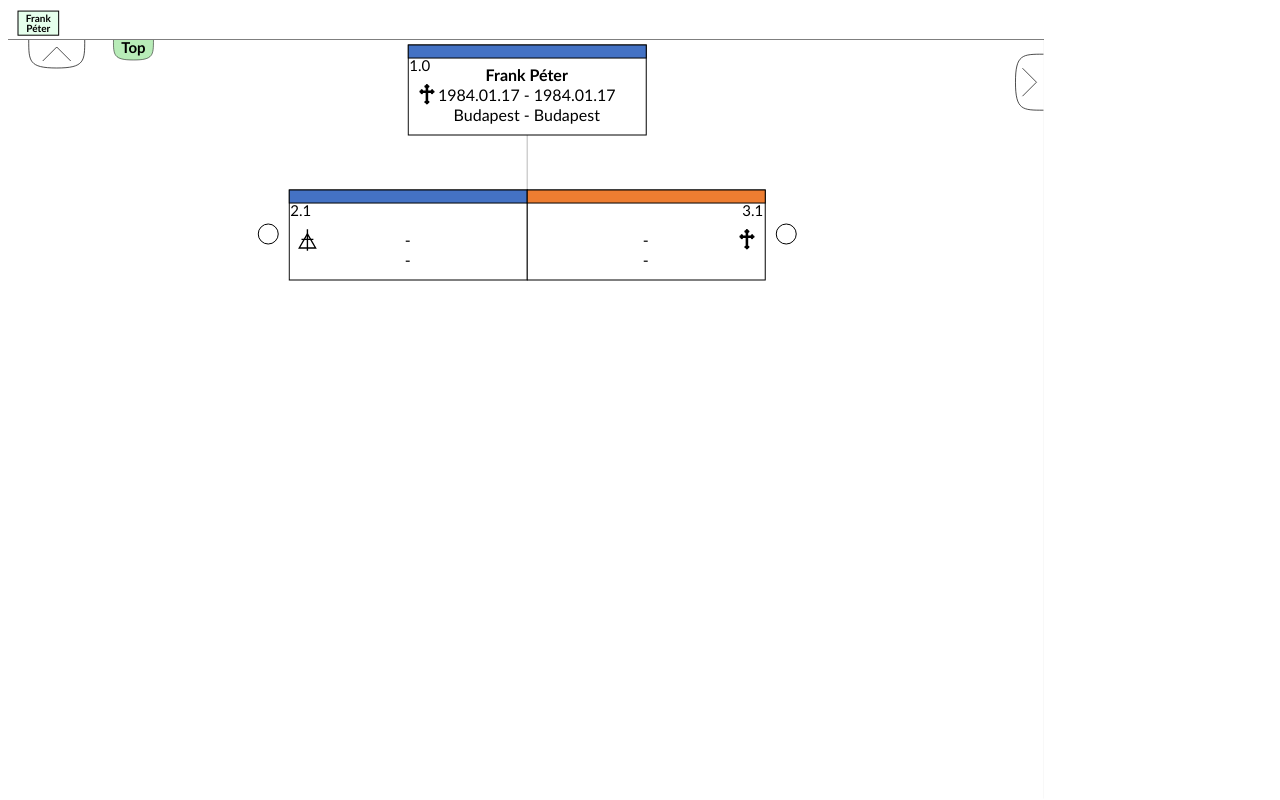
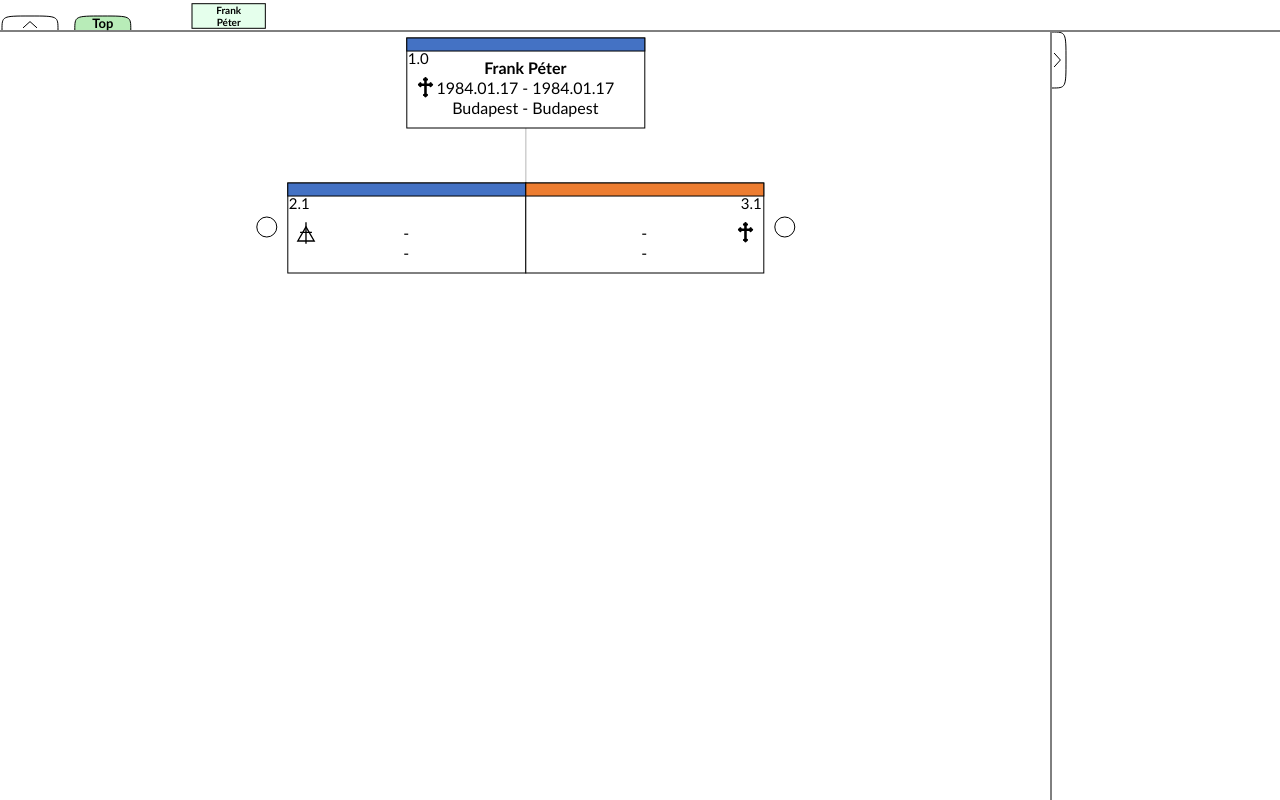
Before and after one commit to Methall/familytree, a plain HTML site: page index.html in a window 1280 px wide. Drawn offline with Linux system fonts and the light colour scheme.

Commit message:
new top and right svg methods

```diff
--- a/css/style.css
+++ b/css/style.css
@@ -7,6 +7,7 @@
 
 body {
   position:fixed; top:0; bottom:0; right:0; left:0;
+  margin:0;padding:0
 }
 
 .text {
@@ -22,7 +23,7 @@ body {
 }
 
 .top-container {
-  width: 25%;
+  width: 100%;
   height: 4%;
   background: white;
   white-space: nowrap;
@@ -30,7 +31,7 @@ body {
 }
 
 .right-container {
-  position:absolute; top: 40%; left: 100%;
+  position:absolute; top: 4%; left: 0%;
   height: 100%;
   width: 100%;
   background: white;
--- a/family_tree.js
+++ b/family_tree.js
@@ -35,9 +35,6 @@ function family_tree(family_tree_data,id,right_line_flag,top_line_flag) {
                 .attr("transform", event.transform)
         })
 
-        //body dimensions
-        var body_dim = d3.select("body").node().getBoundingClientRect()
-
         var main_svg = d3.select("#tree_area").append("svg")
             .attr("id", "main_svg")
             .attr("height", "100%")
@@ -54,29 +51,92 @@ function family_tree(family_tree_data,id,right_line_flag,top_line_flag) {
         right_info_svg_group = right_info_svg.append("g")
             .attr("id", "right_info_svg_group")
 
+        var top_svg = d3.select("#top_area").append("svg")
+            .attr("id", "top_svg")
+            .attr("height", "100%")
+            .attr("width", "100%")
+        top_svg_group = top_svg.append("g")
+            .attr("id", "top_svg_group")
+
         // Get main SVG attributes
         main_svg_dim = getDimensionAttr('main_svg')
         var root_node_init_position_x = (main_svg_dim.width / 2) - (node_width / 2)
         var root_node_init_position_y = first_node_y_offset
 
+        //top svg
+        function topLine(top_line_flag,right_line_flag) {
+            css_style_change(top_line_flag,right_line_flag)
+            d_button_path = round_button
+            if (top_line_flag) {
+                d_arrow_path = arrow_in
+            } else {
+                d_arrow_path = arrow_out
+            }
+            dimension = getDimensionAttr('top_svg')
+            var top_svg_sub_group = top_svg_group.append("g")
+                .attr('id', 'top_svg_sub_group')
+            top_svg_sub_group.append("line")
+                .attr('id', 'top_line')
+                .attr('x1', 0)
+                .attr('y1', dimension.height-1)
+                .attr('x2',  getDimensionAttr('top_svg').width)
+                .attr('y2', dimension.height-1)
+                .attr('stroke', 'black')
+            top_button_group = top_svg_sub_group.append("g")
+                .attr('id', 'top_button_group')
+                .on("click", top_button_click)
+            top_button_group.append('path')
+                .attr('id', 'round_button')
+                .attr('d', d_button_path)
+                .attr('fill', 'white')
+                .attr('stroke', 'black')
+                .attr('stroke-width', 1)
+            top_button_group.append('path')
+                .attr('id', 'arrow_in')
+                .attr('d', d_arrow_path)
+                .attr('fill', 'white')
+                .attr('stroke', 'black')
+                .attr('stroke-width', 1)
+            var top_line_x_actual = Number(d3.select('#top_line').attr("x"))
+            var button_width = getDimensionAttr('round_button').width
+            var top_line_y_actual = d3.select('#top_line').attr("y1")
+            d3.select('#top_button_group').attr('transform', 'translate('+(top_line_x_actual + 2 + button_width)+','+(top_line_y_actual-1)+') rotate(180)')
+            to_the_top_button_group = top_svg_sub_group.append("g")
+                .attr('id', 'to_the_top_button_group')
+                .on("click", to_the_top_button_click)
+            to_the_top_button_group.append('path')
+                .attr('id', 'to_the_top_button')
+                .attr('d', round_button)
+                .attr('fill', '#B8ECB8')
+                .attr('stroke', 'black')
+                .attr('stroke-width', 1)
+            d3.select('#to_the_top_button_group').attr('transform', 'translate('+ (top_line_x_actual + 2 + button_width * 2.3) +','+(top_line_y_actual-1)+') rotate(180)')
+            to_the_top_button_group.append('text')
+            .attr("id", "to_the_top_button_text")
+            .text("Top")
+            .attr('x', -28)
+            .attr('y', -2)
+            .attr('font-size', 13)
+            .attr('class', 'text')
+            .attr('font-weight', 700)
+            .attr('text-anchor', 'middle')
+            .style("cursor", "default")
+            d3.select('#to_the_top_button_text').attr('transform', 'translate(0,0) rotate(180)')
+
+            if (top_line_flag) {
                 d3.json("data/families.json").then(familiesData => {
-            var number_of_family = 6 //set minimum family number for decorative look
+                    var number_of_family = 15 //set minimum family number for decorative look
                     var top_rect_width = (getDimensionAttr('top_area').width / number_of_family) - 12
                     var top_rect_heigth = getDimensionAttr('top_area').height / 1.3
                     var font_size = 10
-            var firstname_text_y_coeff = 12
+                    var firstname_text_y_coeff = 22
 
-            var top_svg = d3.select("#top_area").append("svg")
-                .attr("id", "top_svg")
-                .attr("height", "100%")
-                .attr("width", "100%")
-
-            var rect = top_svg.selectAll()
+                    var rect = top_svg_sub_group.selectAll()
                         .data(familiesData)
                         .enter()
                         .append('g')
                     rect.append("rect")
-                .attr("id", "family_select_rect")
+                        .attr("id", d => {return "family_select_rect"+d.id})
                         .attr("width", top_rect_width)
                         .attr("height", top_rect_heigth)
                         .attr("fill", d => {
@@ -88,14 +148,14 @@ function family_tree(family_tree_data,id,right_line_flag,top_line_flag) {
                         })
                         .attr("stroke", "black")
                         .attr("stroke-width", 1)
-                .attr("x", (d,i) => 10 + (top_rect_width + 10) * i)
-                .attr("y", getDimensionAttr('top_area').y / 2.6)
+                        .attr("x", (d,i) => (getDimensionAttr('top_area').width * 0.15) + ((top_rect_width+10) * i))
+                        .attr("y", (d,i) => ((getDimensionAttr('top_area').height - getDimensionAttr("family_select_rect"+(i+1)+"").height) / 2))
                         .on("click", family_tree_button)
                     rect.append('text')
-                .attr("id", "family_select_surname_text")
+                        .attr("id", d => {return "family_select_surname_text"+d.id})
                         .text(d => {return split_name(d.name)[0]})
-                .attr('x', (d,i) => 10 + (top_rect_width + 10) * i + (top_rect_width / 2))
-                .attr('y', top_rect_heigth / 2 + 2)
+                        .attr('x', (d,i) => Number(d3.select("#family_select_rect"+(i+1)+"").attr("x")) + (top_rect_width / 2))
+                        .attr('y', (d,i) => getDimensionAttr("family_select_rect"+(i+1)+"").height / 2 + 2)
                         .attr('font-size', font_size)
                         .attr('class', 'text')
                         .attr('font-weight', 800)
@@ -103,10 +163,10 @@ function family_tree(family_tree_data,id,right_line_flag,top_line_flag) {
                         .style("cursor", "default")
                         .on("click", family_tree_button)
                     rect.append('text')
-                .attr("id", "family_select_first_text")
+                        .attr("id", d => {return "family_select_first_text"+d.id})
                         .text(d => {return split_name(d.name)[1]})
-                .attr('x', (d,i) => 10 + (top_rect_width + 10) * i + (top_rect_width / 2))
-                .attr('y', getDimensionAttr('family_select_surname_text').y + firstname_text_y_coeff)
+                        .attr('x', (d,i) => Number(d3.select("#family_select_rect"+(i+1)+"").attr("x")) + (top_rect_width / 2))
+                        .attr('y', (d,i) => getDimensionAttr("family_select_surname_text"+(i+1)+"").y + firstname_text_y_coeff)
                         .attr('font-size', font_size)
                         .attr('class', 'text')
                         .attr('font-weight', 800)
@@ -114,88 +174,30 @@ function family_tree(family_tree_data,id,right_line_flag,top_line_flag) {
                         .style("cursor", "default")
                         .on("click", family_tree_button)
                 })
-
-        //top line
-        function topLine(top_line_flag,right_line_flag) {
-            css_style_change(top_line_flag,right_line_flag)
-            if (top_line_flag) {
-                d_button_path = downup
-                d_arrow_path = downup_arrow
-            } else {
-                d_button_path = updown
-                d_arrow_path = updown_arrow
-            }
-            dimension = getDimensionAttr('main_svg')
-            top_svg_group = main_svg.append("g")
-                .attr("id", "top_svg_group")
-            top_svg_group.append("line")
-                .attr('id', 'top_line')
-                .attr('x1', 0)
-                .attr('y1', 0)
-                .attr('x2', dimension.width)
-                .attr('y2', 0)
-                .attr('stroke', 'black')
-            top_button_group = top_svg_group.append("g")
-                .attr('id', 'top_button_group')
-                .on("click", top_button_click)
-            top_button_group.append('path')
-                .attr('id', 'updown_button')
-                .attr('d', d_button_path)
-                .attr('fill', 'white')
-                .attr('stroke', 'black')
-                .attr('stroke-width', '0.1')
-            top_button_group.append('path')
-                .attr('id', 'top_updown_arrow')
-                .attr('d', d_arrow_path)
-                .attr('fill', 'white')
-                .attr('stroke', 'black')
-                .attr('stroke-width', '0.1')
-            var top_line_width_actual = getDimensionAttr('top_line').width
-            var top_line_y_actual = d3.select('#top_line').attr("y1")
-            d3.select('#top_button_group').attr('transform', 'translate('+(top_line_width_actual * 0.02)+','+(top_line_y_actual + 1)+') scale(7)')
-            to_the_top_button_group = top_svg_group.append("g")
-                .attr('id', 'to_the_top_button_group')
-                .on("click", to_the_top_button_click)
-            to_the_top_button_group.append('path')
-                .attr('id', 'to_the_top_button')
-                .attr('d', updown)
-                .attr('fill', '#B8ECB8')
-                .attr('stroke', 'black')
-                .attr('stroke-width', '0.1')
-            to_the_top_button_group.append('text')
-                .attr("id", "to_the_top_button_text")
-                .text("Top")
-                .attr('x', getDimensionAttr('to_the_top_button').x / 2)
-                .attr('y', 2.5)
-                .attr('font-size', 3)
-                .attr('class', 'text')
-                .attr('font-weight', 700)
-                .attr('text-anchor', 'middle')
-                .style("cursor", "default")
-            d3.select('#to_the_top_button_group').attr('transform', 'translate('+ ((top_line_width_actual * 0.02) + getDimensionAttr('top_button_group').x + getDimensionAttr('top_button_group').width) +','+(top_line_y_actual + 1)+') scale(5)')
             }
 
-        //right line
+        }
+
+        //right svg
         function rightLine(right_line_flag,top_line_flag) {
             css_style_change(top_line_flag,right_line_flag)
+            d_button_path = round_button
             if (right_line_flag) {
-                d_button_path = downup
-                d_arrow_path = downup_arrow
+                d_arrow_path = arrow_in
             } else {
-                d_button_path = updown
-                d_arrow_path = updown_arrow
+                d_arrow_path = arrow_out
             }
-            dimension = getDimensionAttr('main_svg')
-            right_svg_group = main_svg.append("g")
-                .attr("id", "right_svg_group")
-            right_svg_group.append("line")
+            dimension = getDimensionAttr('right_svg')
+            var right_svg_sub_group = right_info_svg_group.append("g")
+                .attr('id', 'right_svg_sub_group')
+            right_svg_sub_group.append("line")
                 .attr('id', 'right_line')
-                .attr('x1', dimension.width)
+                .attr('x1', 1)
                 .attr('y1', 0)
-                .attr('x2', dimension.width)
+                .attr('x2', 1)
                 .attr('y2', dimension.height)
                 .attr('stroke', 'black')
-            right_button_group = right_svg_group.append("g")
+            right_button_group = right_svg_sub_group.append("g")
                 .attr("id", "right_button_group")
                 .on("click", right_button_click)
             right_button_group.append('path')
@@ -203,29 +205,31 @@ function family_tree(family_tree_data,id,right_line_flag,top_line_flag) {
                 .attr('d', d_button_path)
                 .attr('fill', 'white')
                 .attr('stroke', 'black')
-                .attr('stroke-width', '0.1')
+                .attr('stroke-width', 1)
              right_button_group.append('path')
                 .attr('id', 'right_updown_arrow')
                 .attr('d', d_arrow_path)
                 .attr('fill', 'white')
                 .attr('stroke', 'black')
-                .attr('stroke-width', '0.1')
+                .attr('stroke-width', 1)
             var right_line_height_actual = getDimensionAttr('right_line').height
             var right_line_x_actual = d3.select('#right_line').attr("x1")
-            d3.select('#right_button_group').attr('transform', 'translate('+(right_line_x_actual-1)+','+(right_line_height_actual*0.02)+') scale(7) rotate(90)')
+            d3.select('#right_button_group').attr('transform', 'translate('+(right_line_x_actual*2)+','+(right_line_height_actual*0.07)+') rotate(-90)')
         }
 
         rightLine(right_line_flag,top_line_flag)
         topLine(top_line_flag,right_line_flag)
 
         function right_button_click(event) {
-            d3.select('#right_svg_group').remove()
-            d3.select('#top_svg_group').remove()
+            d3.select('#right_svg_sub_group').remove()
+            d3.select('#top_svg_sub_group').remove()
+            d3.select("#right_info_svg_group").selectAll("text").attr("fill", "white")
             if (right_line_flag) {
                 right_line_flag = false
                 rightLine(right_line_flag,top_line_flag)
                 topLine(top_line_flag,right_line_flag)
             } else {
+                d3.select("#right_info_svg_group").selectAll("text").attr("fill", "black")
                 right_line_flag = true
                 rightLine(right_line_flag,top_line_flag)
                 topLine(top_line_flag,right_line_flag)
@@ -233,8 +237,8 @@ function family_tree(family_tree_data,id,right_line_flag,top_line_flag) {
         }
 
         function top_button_click(event) {
-            d3.select('#top_svg_group').remove()
-            d3.select('#right_svg_group').remove()
+            d3.select('#top_svg_sub_group').remove()
+            d3.select('#right_svg_sub_group').remove()
             if (top_line_flag) {
                 top_line_flag = false
                 topLine(top_line_flag,right_line_flag)
@@ -769,8 +773,8 @@ function family_tree(family_tree_data,id,right_line_flag,top_line_flag) {
                     .attr('font-size', 20)
                 right_info_svg_group.append("text")
                     .attr("id", "click_id_text")
-                    .text("["+d.data.id+"]")
-                    .attr('x', (getDimensionAttr('right_svg').width - (getDimensionAttr('right_svg').width - getDimensionAttr('click_name_text').width) / 2) + 15)
+                    .text("["+d.data.id+"."+d.data.generation+"]")
+                    .attr('x', (getDimensionAttr('main_svg').x + (getDimensionAttr('right_svg').width - (getDimensionAttr('right_svg').width - getDimensionAttr('click_name_text').width) / 2)))
                     .attr('y', getDimensionAttr('top_svg').height)
                     .attr('class', 'text')
                     .attr('text-anchor', 'start')
--- a/functions.js
+++ b/functions.js
@@ -43,33 +43,43 @@ function split_name(name) {
 
 function css_style_change(top_line_flag,right_line_flag) {
   if ((top_line_flag) && (right_line_flag)) {
-      document.getElementById('tree_area').style.height = "96.9%"
+      document.getElementById('top_area').style.height = "4%"
+      document.getElementById('top_area').style.top = "4%"
+      document.getElementById('tree_area').style.height = "96%"
       document.getElementById('tree_area').style.top = "4%"
-      css_top_true_right_true_tree_area_width = document.getElementById('tree_area').style.width = "82%"
+      document.getElementById('tree_area').style.width = "82.%"
       document.getElementById('right_area').style.left = "82%"
       document.getElementById('right_area').style.top = "4%"
+      document.getElementById('right_area').style.width = "18%"
+      css_top_true_right_true_tree_area_width = document.getElementById('tree_area').style.width = "82%"
       css_top_true_right_true_right_area_width = document.getElementById('right_area').style.width = "18%"
   } else if (!(top_line_flag) && (right_line_flag)) {
-      document.getElementById('tree_area').style.height = "100%"
-      document.getElementById('tree_area').style.top = "0%"
-      document.getElementById('tree_area').style.width = "82%"
+      document.getElementById('top_area').style.height = "2%"
+      document.getElementById('top_area').style.top = "2%"
+      document.getElementById('tree_area').style.height = "98%"
+      document.getElementById('tree_area').style.top = "2%"
+      document.getElementById('tree_area').style.width = "82.2%"
       document.getElementById('right_area').style.left = "82%"
-      document.getElementById('right_area').style.top = "0%"
+      document.getElementById('right_area').style.top = "2%"
       document.getElementById('right_area').style.width = "18%"
   } else if ((top_line_flag) && !(right_line_flag)){
-      document.getElementById('tree_area').style.height = "96.9%"
+      document.getElementById('top_area').style.height = "4%"
+      document.getElementById('top_area').style.top = "4%"
+      document.getElementById('tree_area').style.height = "96%"
       document.getElementById('tree_area').style.top = "4%"
-      document.getElementById('tree_area').style.width = "100%"
-      document.getElementById('right_area').style.left = "100%"
+      document.getElementById('tree_area').style.width = "98.5%"
+      document.getElementById('right_area').style.left = "98.5%"
       document.getElementById('right_area').style.top = "4%"
-      document.getElementById('right_area').style.width = "0%"
+      document.getElementById('right_area').style.width = "98.5%"
   } else {
-      document.getElementById('tree_area').style.height = "100%"
-      document.getElementById('tree_area').style.top = "0%"
-      document.getElementById('tree_area').style.width = "100%"
-      document.getElementById('right_area').style.left = "100%"
-      document.getElementById('right_area').style.top = "0%"
-      document.getElementById('right_area').style.width = "0%"
+      document.getElementById('top_area').style.height = "2%"
+      document.getElementById('top_area').style.top = "2%"
+      document.getElementById('tree_area').style.height = "98.5%"
+      document.getElementById('tree_area').style.top = "2%"
+      document.getElementById('tree_area').style.width = "98.5%"
+      document.getElementById('right_area').style.left = "98.5%"
+      document.getElementById('right_area').style.top = "2%"
+      document.getElementById('right_area').style.width = "98.5%"
   }
 }
 
--- a/other_symbols.js
+++ b/other_symbols.js
@@ -1,17 +1,14 @@
-const updown = d3.path()
-updown.moveTo(8,0)
-updown.bezierCurveTo(8,3,8,4,4,4)
-updown.bezierCurveTo(0,4,0,3,0,0)
-const updown_arrow = d3.path()
-updown_arrow.moveTo(2,1)
-updown_arrow.lineTo(4,3)
-updown_arrow.lineTo(6,1)
+const round_button = d3.path()
+round_button.moveTo(56,0)
+round_button.bezierCurveTo(56,14,56,14,28,14)
+round_button.bezierCurveTo(0,14,0,14,0,0)
 
-const downup = d3.path()
-downup.moveTo(8,0)
-downup.bezierCurveTo(8,3,8,4,4,4)
-downup.bezierCurveTo(0,4,0,3,0,0)
-const downup_arrow = d3.path()
-downup_arrow.moveTo(2,3)
-downup_arrow.lineTo(4,1)
-downup_arrow.lineTo(6,3)
+const arrow_in = d3.path()
+arrow_in.moveTo(21,2.1)
+arrow_in.lineTo(28,8.4)
+arrow_in.lineTo(35,2.1)
+
+const arrow_out = d3.path()
+arrow_out.moveTo(21,9)
+arrow_out.lineTo(28,3)
+arrow_out.lineTo(35,9)
```
Lines whose indentation alone changed are shown as unchanged.
